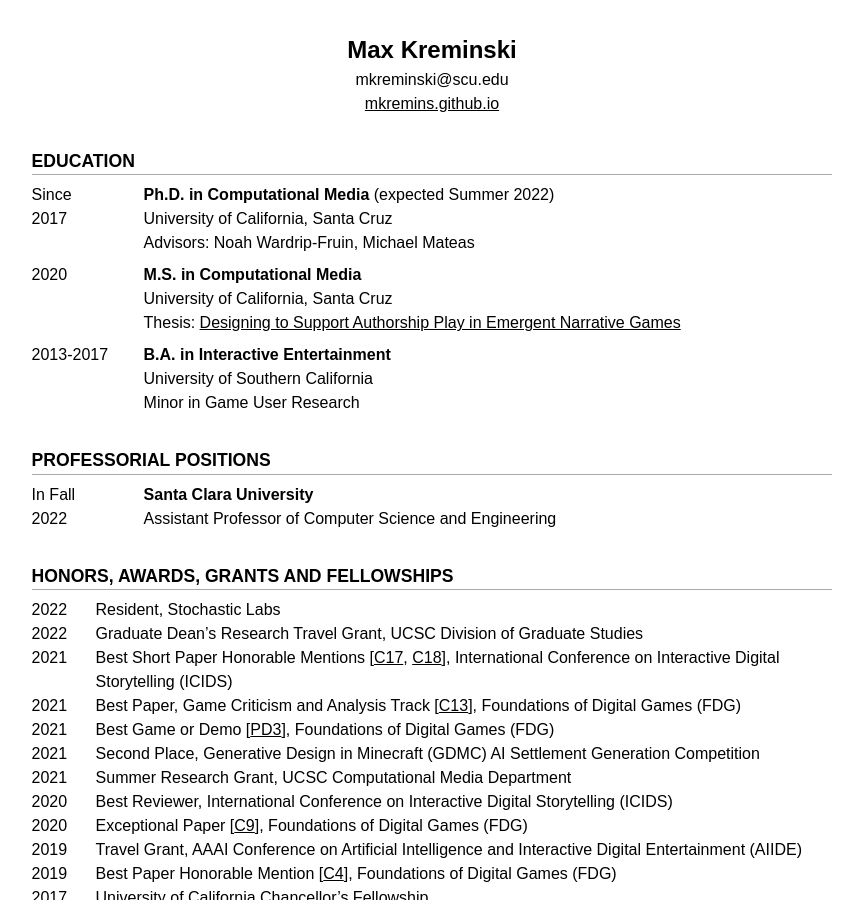
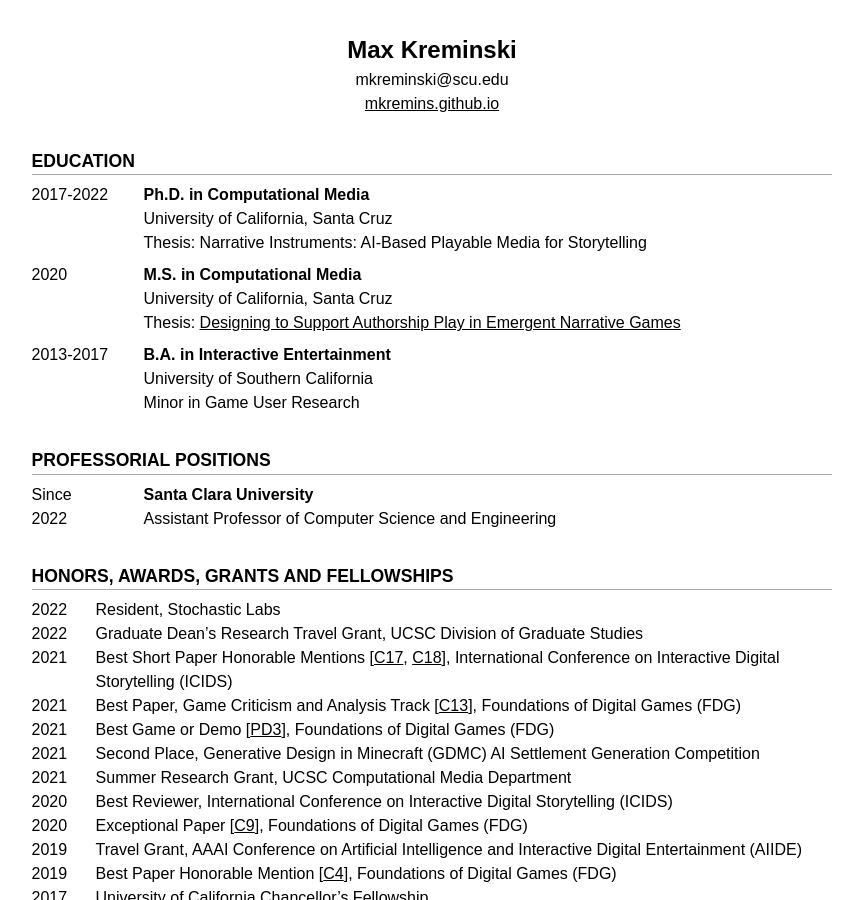
Before and after one commit to mkremins/mkremins.github.io, a Jekyll site: the page built from cv/index.html, in a window 1280 px wide and 900 px high. Shown: the whole window, without its empty margins (208-1071 px from the left). Built offline with Jekyll 4.4.1, drawn with Linux system fonts in a browser that asks for light colours; some web fonts are replaced.

Commit message:
Update CV to reflect PhD completion

```diff
--- a/cv/index.html
+++ b/cv/index.html
@@ -77,10 +77,10 @@ layout: null
     <section id="education" class="wide-left-column">
       <h2>Education</h2>
       <div class="dated-entry">
-        <div class="dated-date">Since 2017</div>
-        <div class="dated-content"><strong>Ph.D. in Computational Media</strong> (expected Summer 2022)<br>
+        <div class="dated-date">2017-2022</div>
+        <div class="dated-content"><strong>Ph.D. in Computational Media</strong><br>
         University of California, Santa Cruz<br>
-        Advisors: Noah Wardrip-Fruin, Michael Mateas</div>
+        Thesis: Narrative Instruments: AI-Based Playable Media for Storytelling</div>
       </div>
       <div class="dated-entry">
         <div class="dated-date">2020</div>
@@ -98,7 +98,7 @@ layout: null
     <section id="professorial-positions" class="wide-left-column">
       <h2>Professorial Positions</h2>
       <div class="dated-entry">
-        <div class="dated-date">In Fall 2022</div>
+        <div class="dated-date">Since 2022</div>
         <div class="dated-content"><strong>Santa Clara University</strong><br>Assistant Professor of Computer Science and Engineering
         </div>
       </div>
```
